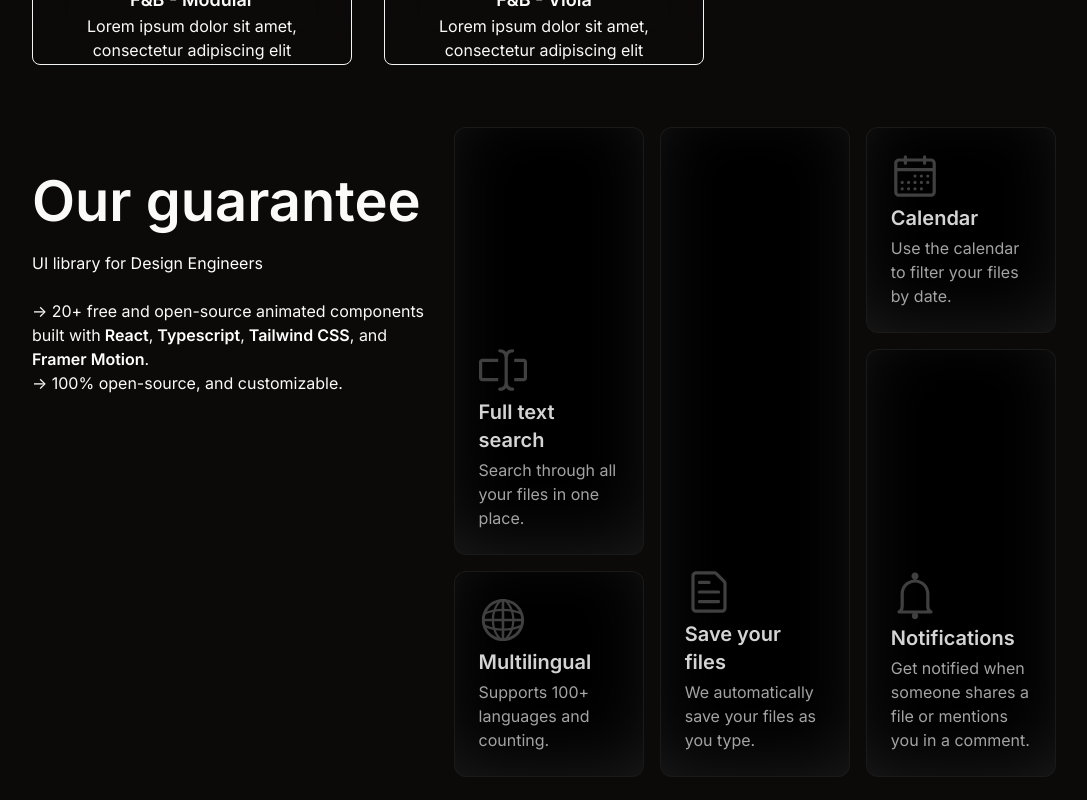
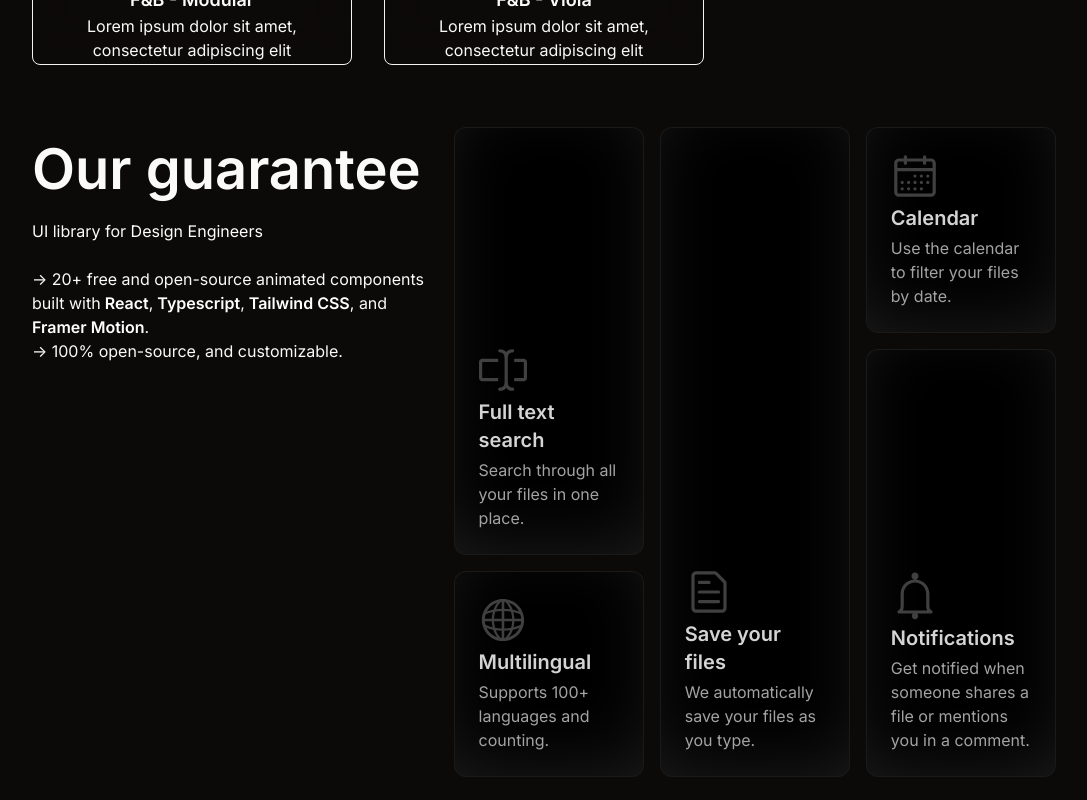
Before and after one commit to cody-ellington/horizo-marketing, a Next.js app: page / in a window 1280 px wide. Shown: the part 3940-4740 px from the top of the page, without its empty margins (96-1183 px from the left). Built offline with nearby package versions, Linux system fonts and the light colour scheme.

Commit message:
update padding gua

```diff
--- a/app/page.tsx
+++ b/app/page.tsx
@@ -504,7 +504,7 @@ export default function Home() {
       {/* GUARANTEE SECTION */}
       <div className="md:flex gap-5 w-[80%] mx-auto">
         <div className="md:w-[40%] mb-10 md:mb-0">
-          <div className="size-full max-w-lg items-center justify-center overflow-hidden pt-8">
+          <div className="size-full max-w-lg items-center justify-center overflow-hidden">
             <BoxReveal boxColor={"#ffffff"} duration={0.5}>
               <p className="text-[3.5rem] font-semibold">Our guarantee</p>
             </BoxReveal>
```
